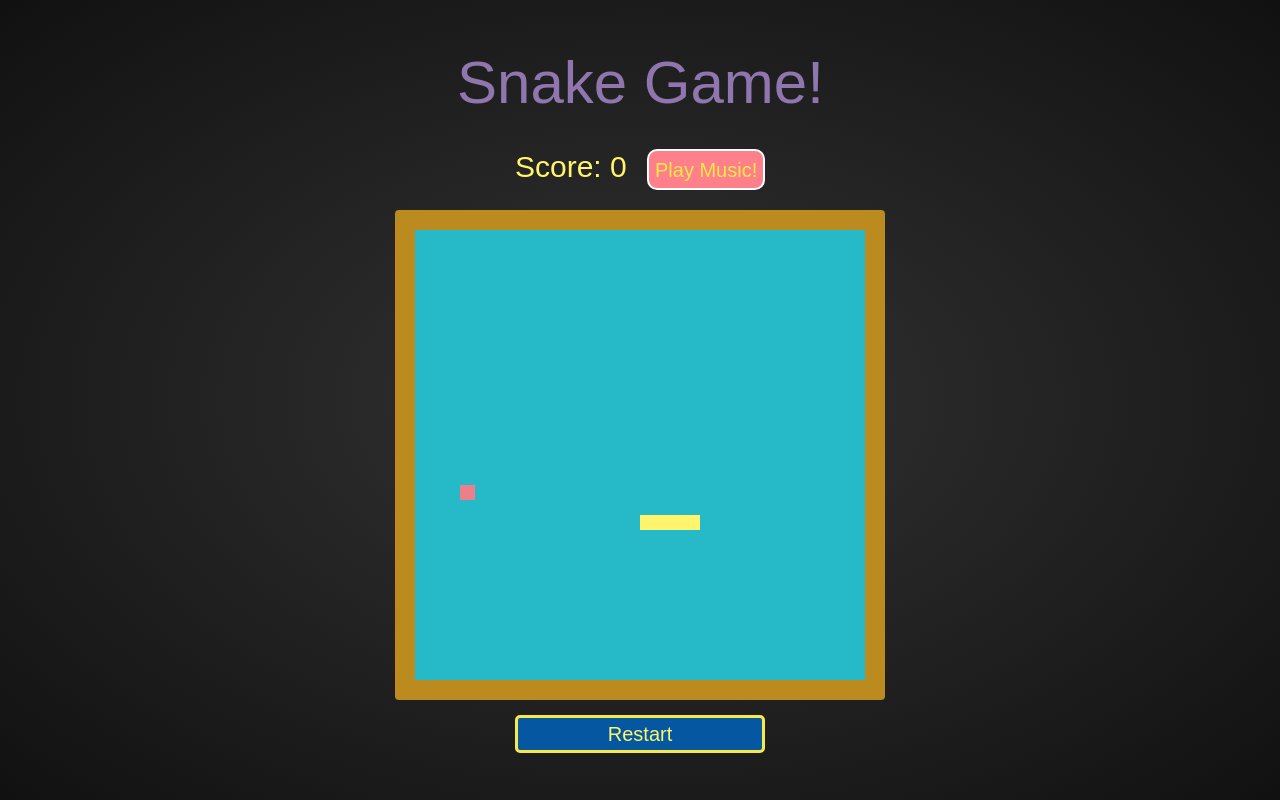
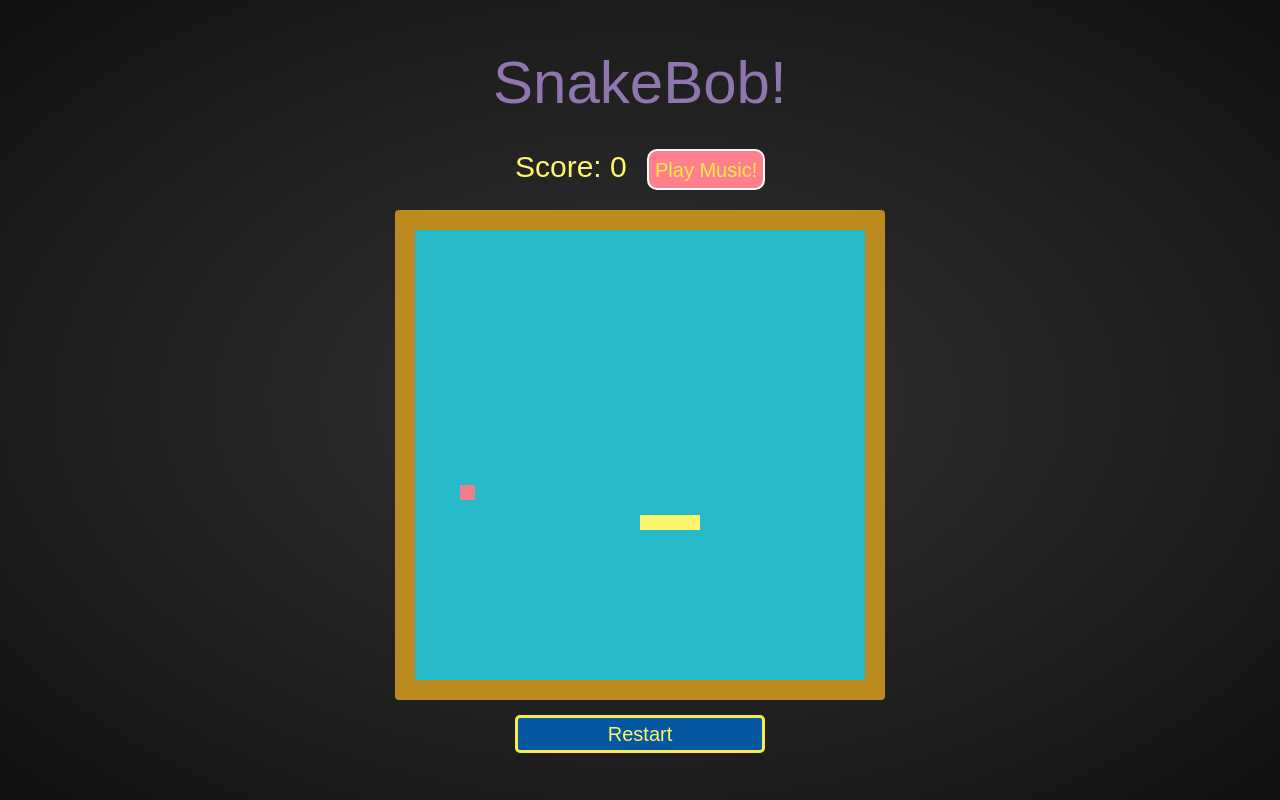
Before and after one commit to jppak86/snake-game-project, a plain HTML site: page index.html in a window 1280 px wide. Drawn offline with nearby package versions, Linux system fonts and the light colour scheme; a web font is replaced by a local one.

Commit message:
change title to SnkaeBob

```diff
--- a/index.html
+++ b/index.html
@@ -22,7 +22,7 @@
   <link rel="stylesheet" href="/css/style.css">
 </head>
 <body class="box">
-  <h1 class="title animate__animated animate__jackInTheBox">Snake Game!</h1>
+  <h1 class="title animate__animated animate__jackInTheBox">SnakeBob!</h1>
   <div class="navigation">
   <h2 class="score animate__animated animate__tada">SCORE</h2>
   <button class ="musicBtn animate__animated animate__tada">Play Music!</button>
--- a/js/app.js
+++ b/js/app.js
@@ -77,8 +77,7 @@ function init() {
       cell.style.backgroundColor = "#26b9c8";
     }if(startPosition[startPosition.length -1] !== randomAppleLo){
       cells[randomAppleLo].style.backgroundColor = "#ed7f8c"
-    }
-    })
+    }})
     eatApple()
   }
 
```
Also changed, not shown: 1 other file.
